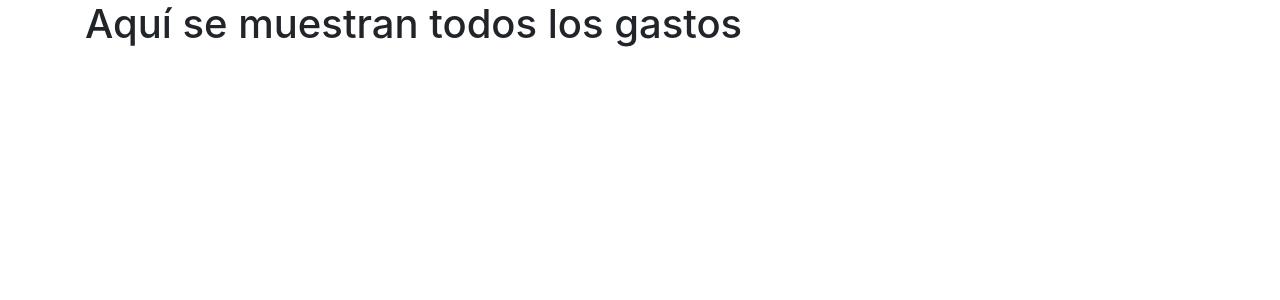
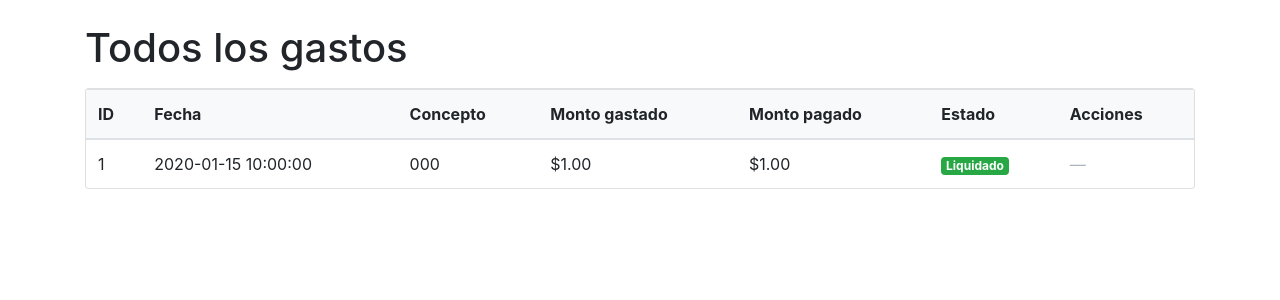
Before and after one commit to ccvillatoror/prueba-rgv-ConsultorJrTec, a Flask app: page /gastos in a window 1280 px wide. Shown: the part 56-356 px from the top of the page. Run offline with Flask 3, Linux system fonts and the light colour scheme; a user stored in the database is signed in; tables that the repository leaves empty hold one stand-in row (values such as "Sample post"); some libraries are stand-ins or nearby versions.

Commit message:
Se ve la lista de los gastos en la página de gastos. Desde donde se puede pagar, cancelar y aprobar un gasto.

```diff
--- a/src/templates/ver_gastos.html
+++ b/src/templates/ver_gastos.html
@@ -1,2 +1,151 @@
 {% extends "base.html" %} {% block title %} Gastos {% endblock %} {% block content
-%} <h1>Aquí se muestran todos los gastos</h1>{% endblock %}
+%}
+
+<style>
+  .tabla-gastos-wrapper {
+    max-height: 480px;
+    overflow-y: auto;
+    border: 1px solid #dee2e6;
+    border-radius: 6px;
+  }
+
+  .tabla-gastos thead th {
+    position: sticky;
+    top: 0;
+    background: #f8f9fa;
+    z-index: 1;
+  }
+
+  .tabla-gastos td, .tabla-gastos th {
+    vertical-align: middle;
+    white-space: nowrap;
+  }
+
+  .tabla-gastos .acciones {
+    display: flex;
+    gap: 6px;
+  }
+
+  .tabla-gastos .sin-acciones {
+    color: #adb5bd;
+  }
+</style>
+
+
+<div class="d-flex justify-content-between align-items-center mt-4 mb-3">
+  <h1 class="m-0">Todos los gastos</h1>
+</div>
+
+<div class="card">
+  <div class="tabla-pagos-wrapper">
+    <table class="table table-hover tabla-gastos m-0">
+      <thead>
+        <tr>
+          <th>ID</th>
+          <th>Fecha</th>
+          <th>Concepto</th>
+          <th>Monto gastado</th>
+          <th>Monto pagado</th>
+          <th>Estado</th>
+          <th>Acciones</th>
+        </tr>
+      </thead>
+      <tbody id="tabla-gastos-body">
+        {% for gasto in gastos %}
+        <tr id="fila-{{ gasto.id }}">
+          <td>{{ gasto.id }}</td>
+          <td>{{ gasto.fecha }}</td>
+          <td>{{ gasto.concepto }}</td>
+          <td>${{ "%.2f"|format(gasto.monto_gastado) }}</td>
+          <td>${{ "%.2f"|format(gasto.monto_pagado) }}</td>
+          <td>
+            {% if gasto.estado == "En proceso" %}
+              <span class="badge badge-warning">{{ gasto.estado }}</span>
+            {% elif gasto.estado == "Aprobado" %}
+              <span class="badge badge-primary">{{ gasto.estado }}</span>
+            {% elif gasto.estado == "Liquidado" %}
+              <span class="badge badge-success">{{ gasto.estado }}</span>
+            {% elif gasto.estado == "Cancelado" %}
+              <span class="badge badge-danger">{{ gasto.estado }}</span>
+            {% else %}
+              <span class="badge badge-secondary">{{ gasto.estado }}</span>
+            {% endif %}
+          </td>
+          <td>
+            {% if gasto.estado == "En proceso" %}
+              <div class="acciones">
+                <button class="btn btn-sm btn-primary" onclick="aprobarGasto({{ gasto.id }})">Aprobado</button>
+                <button class="btn btn-sm btn-outline-danger" onclick="cancelarGasto({{ gasto.id }})">Cancelar</button>
+              </div>
+            {% elif gasto.estado == "Aprobado" %}
+              <div class="acciones">
+                <button class="btn btn-sm btn-success" onclick="pagarGasto({{ gasto.id }})">Pagar</button>
+              </div>
+            {% else %}
+              <span class="sin-acciones">—</span>
+            {% endif %}
+          </td>
+        </tr>
+        {% else %}
+        <tr>
+          <td colspan="7" class="text-center text-muted py-4">No hay gastos para mostrar.</td>
+        </tr>
+        {% endfor %}
+      </tbody>
+    </table>
+  </div>
+</div>
+{% endblock %}
+
+{% block javascript %}
+{{ super() }}
+<script type="text/javascript">
+  function aprobarGasto(gasto_id) {
+    const confirmado = window.confirm("Seleccione aceptar para aprobar este gasto");
+
+    if (!confirmado) {
+      window.location.href = "/gastos";
+      return;
+    }
+
+    fetch("/aprobar-gasto", {
+      method: "POST",
+      headers: { "Content-Type": "application/json" },
+      body: JSON.stringify({ gasto_id: gasto_id }),
+    })
+      .then((res) => {
+        if (!res.ok) throw new Error("Error al aprobar el gasto");
+        window.location.href = "/gastos";
+      })
+      .catch((err) => console.error(err));
+  }
+
+
+   function pagarGasto(gasto_id) {
+    window.location.href = "/pagar-gasto/" + gasto_id;
+  }
+
+
+  function cancelarGasto(gasto_id) {
+    const confirmado = window.confirm("¿Estás seguro de que quieres cancelar este gasto?");
+
+    if (!confirmado) {
+      window.location.href = "/gastos";
+      return;
+    }
+
+    fetch("/cancelar-gasto", {
+      method: "POST",
+      headers: { "Content-Type": "application/json" },
+      body: JSON.stringify({ gasto_id: gasto_id }),
+    })
+      .then((res) => {
+        if (!res.ok) throw new Error("Error al cancelar el gasto");
+        window.location.href = "/gastos";
+      })
+      .catch((err) => console.error(err));
+  }
+</script>
+
+
+{% endblock %}
--- a/src/views.py
+++ b/src/views.py
@@ -1,9 +1,11 @@
 from datetime import date
 from db import db
-from flask import Blueprint, render_template, request, flash, url_for, redirect
+from flask import Blueprint, render_template, request, flash, url_for, redirect, jsonify
 from flask_login import login_required, current_user
+from models.cuentas import Cuentas
 from models.gastos import Gastos
 from models.pagos import Pagos
+from sqlalchemy import update
 from sqlalchemy.exc import InternalError
 
 view_bp = Blueprint('views', __name__)
@@ -18,7 +20,10 @@ def home():
 @view_bp.route('/gastos')
 @login_required
 def gastos():
-    return render_template('ver_gastos.html', user=current_user)
+    todos_gastos = db.session.execute(
+        db.select(Gastos).order_by(Gastos.id)
+        ).scalars().all()
+    return render_template('ver_gastos.html', user=current_user, gastos=todos_gastos)
 
 @view_bp.route('/gastos/nuevo/', methods=['GET', 'POST'])
 @view_bp.route('/gastos/nuevo', methods=['GET', 'POST'])
@@ -42,7 +47,7 @@ def nuevo_gasto():
                 db.session.add(n_gasto)
                 db.session.commit()
             except InternalError as e:
-                flash(str(e.orig).split('CONTEXT')[0])
+                flash(str(e.orig).split('CONTEXT')[0], category='error')
                 db.session.rollback()
                 return render_template('nuevo_gasto.html', user=current_user)
 
@@ -54,6 +59,77 @@ def nuevo_gasto():
 
     return render_template('nuevo_gasto.html', user=current_user)
 
+
+@view_bp.route('/aprobar-gasto', methods=['POST'])
+@login_required
+def aprobar_gasto():
+    data = request.get_json()
+    gasto_id = data.get('gasto_id')
+
+    gasto_bd = db.session.get(Gastos, gasto_id)
+
+    if not gasto_bd:
+        flash('Artículo no econtroado', category='error')
+        return jsonify({'error': 'Artículo no encontrado'}), 404
+    try:
+        db.session.execute(
+            update(Gastos)
+            .where(Gastos.id == gasto_id)
+            .values(estado='Aprobado')
+            )
+
+        db.session.commit()
+
+    except InternalError as e:
+        descripción_error = str(e.orig).split('CONTEXT')[0]
+        flash(descripción_error, category='error')
+        db.session.rollback()
+        return jsonify({'error': descripción_error}), 404
+
+    return jsonify({'success': True})
+
+
+@view_bp.route('/pagar-gasto/<int:gasto_id>', methods=['GET'])
+@login_required
+def pagar_gasto(gasto_id):
+    gasto_bd = db.session.get(Gastos, gasto_id)
+
+    if not gasto_bd:
+        flash('Artículo no encontrado', category='error')
+        return redirect(url_for('views.gastos'))
+
+    return redirect(url_for('views.nuevo_pago', gasto_id=gasto_id))
+
+
+@view_bp.route('/cancelar-gasto', methods=['POST'])
+@login_required
+def cancelar_gasto():
+    data = request.get_json(force=True)
+    gasto_id = data.get('gasto_id')
+
+    gasto_bd = db.session.get(Gastos, gasto_id)
+
+    if not gasto_bd:
+        flash('Artículo no encontrado', category='error')
+        return jsonify({'error': 'Artículo no encontrado'}), 404
+    try:
+        db.session.execute(
+            update(Gastos)
+            .where(Gastos.id == gasto_id)
+            .values(estado='Cancelado')
+            )
+
+        db.session.commit()
+
+    except InternalError as e:
+        descripción_error = str(e.orig).split('CONTEXT')[0]
+        flash(descripción_error, category='error')
+        db.session.rollback()
+        return jsonify({'error': descripción_error}), 404
+
+    return jsonify({'success': True})
+
+
 @view_bp.route('/pagos/')
 @view_bp.route('/pagos')
 @login_required
@@ -64,6 +140,15 @@ def pagos():
 @view_bp.route('/pagos/nuevo', methods=['GET', 'POST'])
 @login_required
 def nuevo_pago():
+    gastos_aprobados = db.session.execute(
+        db.select(Gastos).where(Gastos.estado == 'Aprobado').order_by(Gastos.id)
+        ).scalars().all()
+    cuentas = db.session.execute(
+        db.select(Cuentas).order_by(Cuentas.id)
+        ).scalars().all()
+
+    gasto_seleccionado = request.args.get('gasto_id', type=int)
+
     if request.method == 'POST':
         gasto = request.form.get('gasto-relacionado')
         monto = request.form.get('monto-pagado')
@@ -85,13 +170,14 @@ def nuevo_pago():
                 db.session.add(n_pago)
                 db.session.commit()
             except InternalError as e:
-                flash(str(e.orig).split('CONTEXT')[0])
+                flash(str(e.orig).split('CONTEXT')[0], category='error')
                 db.session.rollback()
-                return render_template('nuevo_pago.html', user=current_user)
+                return render_template('nuevo_pago.html', user=current_user, gastos_aprobados=gastos_aprobados, cuentas=cuentas, gasto_seleccionado=gasto_seleccionado)
 
             flash(f'El pago fue guardado con fecha {es_hoy}{fecha}.', category='success')
+            flash('Para que el pago sea aplicado debe ser aprobado.', category='warning')
             return redirect(url_for('views.pagos'))
 
 
 
-    return render_template('nuevo_pago.html', user=current_user)
+    return render_template('nuevo_pago.html', user=current_user, gastos_aprobados=gastos_aprobados, cuentas=cuentas, gasto_seleccionado=gasto_seleccionado)
```
Also changed, not shown: src/templates/nuevo_pago.html (+11 -6 lines).
